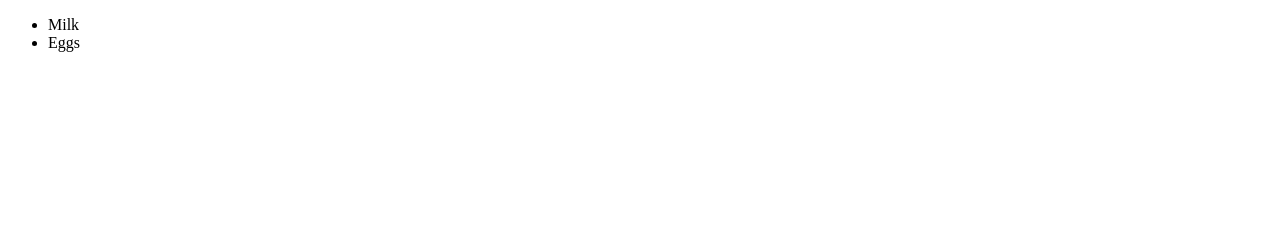
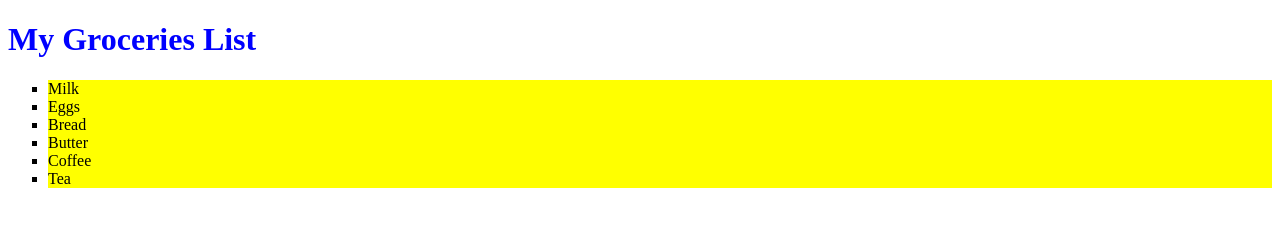
Before and after one commit to Rudiethenomad/Epicode-GiT-Exercise, a plain HTML site: page index.html in a window 1280 px wide. Drawn offline with Linux system fonts and the light colour scheme.

Commit message:
color change
push to my branch

```diff
--- a/index.html
+++ b/index.html
@@ -4,12 +4,18 @@
     <meta charset="UTF-8">
     <meta http-equiv="X-UA-Compatible" content="IE=edge">
     <meta name="viewport" content="width=device-width, initial-scale=1.0">
+    <link rel="stylesheet" href="styles.css"/>
     <title>My Groceries List</title>
 </head>
 <body>
+    <h1>My Groceries List</h1>
     <ul>
         <li>Milk</li>
         <li>Eggs</li>
+        <li>Bread</li>
+        <li>Butter</li>
+        <li>Coffee</li>
+        <li>Tea</li>
     </ul>
 </body>
 </html>
--- /dev/null
+++ b/styles.css
@@ -0,0 +1,7 @@
+h1{
+    color: blue;
+}
+li{
+    background-color: yellow;
+    list-style: square;
+}
```
